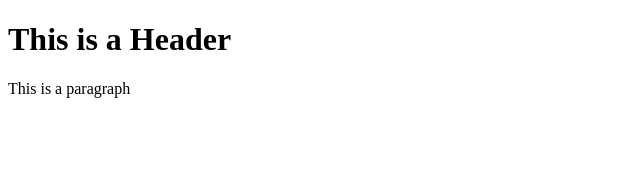
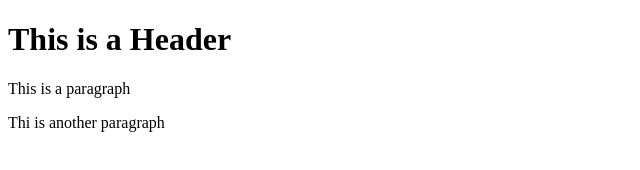
Before and after one commit to AntonioCorralG/git-test, a plain HTML site: page index.html in a window 1280 px wide. Shown: the whole page, without its empty margins (0-640 px from the left). Drawn offline with Linux system fonts and the light colour scheme.

Commit message:
Third Commit

```diff
--- a/index.html
+++ b/index.html
@@ -3,5 +3,6 @@
     <body>
         <H1> This is a Header</H1>
         <p> This is a paragraph </p>
+        <p>Thi is another paragraph</p>
     </body>
 </html>
```
